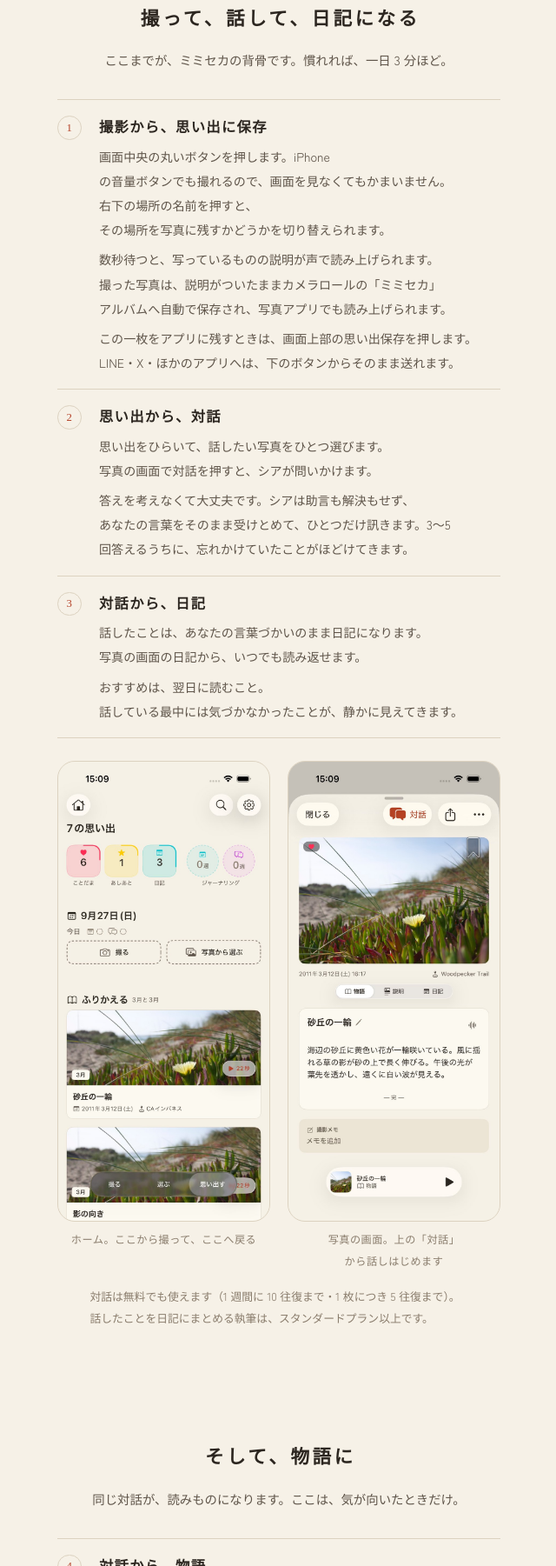
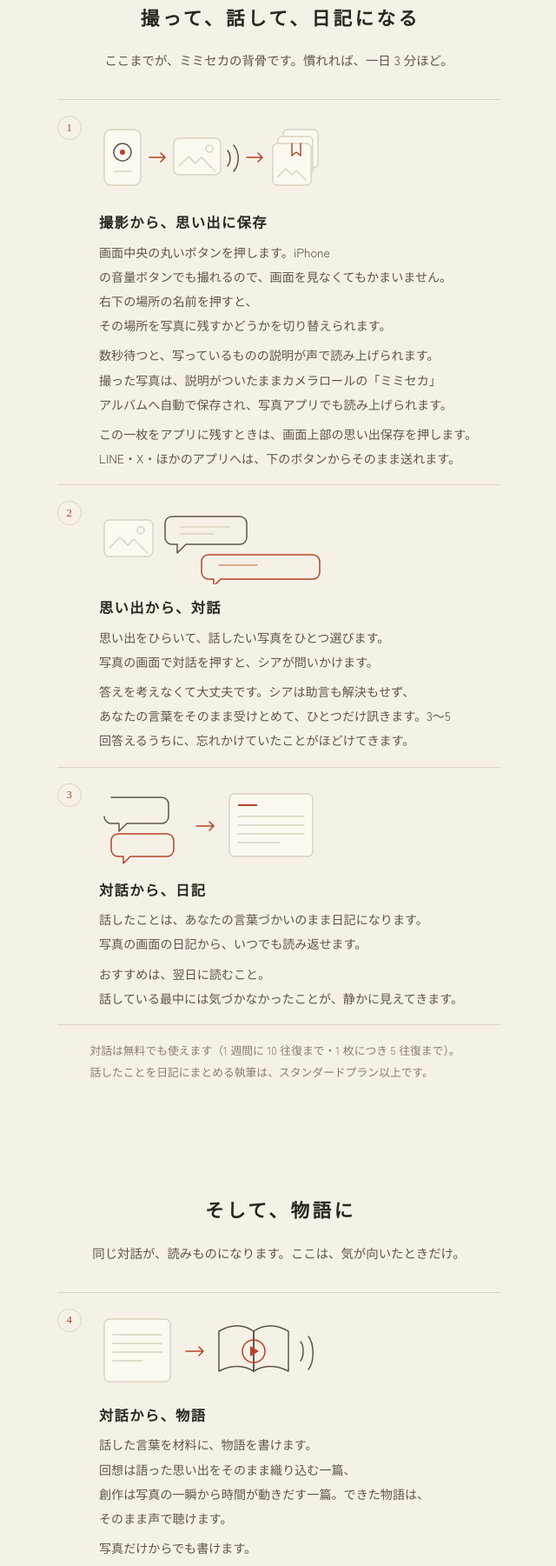
Before and after one commit to akito8639/mimiseka-site, a plain HTML site: page scia/howto.html in a window 1280 px wide. Shown: the part 447-2248 px from the top of the page at 87% size, without its empty margins (319-959 px from the left). Drawn offline with Linux system fonts and the light colour scheme; a web font is replaced by a local one.

Commit message:
各ステップに挿絵を —— 写しをやめ、線画 4 枚（撮影→保存／写真と対話／対話から日記／日記から物語）。文字を入れないので翻訳不要
Co-Authored-By: Claude Opus 5 <noreply@anthropic.com>

```diff
--- a/scia/howto.html
+++ b/scia/howto.html
@@ -6,8 +6,8 @@
 <title>使い方 — ミミセカ シア</title>
 <link rel="preconnect" href="https://fonts.googleapis.com">
 <link rel="stylesheet" href="https://fonts.googleapis.com/css2?family=Zen+Old+Mincho:wght@500;700&family=Zen+Kaku+Gothic+New:wght@400;500;700&display=swap">
-<link rel="stylesheet" href="../site.css?v=20260927a">
-<script src="../site.js?v=20260927a" defer></script>
+<link rel="stylesheet" href="../site.css?v=20260927c">
+<script src="../site.js?v=20260927c" defer></script>
 <link rel="icon" type="image/png" sizes="64x64" href="../brand/favicon.png">
 <link rel="apple-touch-icon" href="../brand/apple-touch-icon.png">
 <meta name="theme-color" content="#F6F1E7">
@@ -40,6 +40,14 @@
   .shot { margin: 0; }
   .shot img { display: block; width: 100%; height: auto; border-radius: 20px; border: 1px solid var(--hair); background: var(--ground-inset); }
   .shot figcaption { margin-top: 8px; font-size: 0.76rem; color: var(--ink-3); text-align: center; letter-spacing: 0.04em; }
+  /* ステップの挿絵。線は髪線と本文色、朱は 1 つだけ。文字は入れない（翻訳不要）*/
+  .step-art { margin: 2px 0 12px; }
+  .step-art svg { display: block; width: 100%; max-width: 260px; height: auto; }
+  .step-art svg .ln { fill: none; stroke: var(--ink-2); stroke-width: 1.5; stroke-linecap: round; stroke-linejoin: round; }
+  .step-art svg .hr { fill: none; stroke: var(--hair); stroke-width: 1.5; stroke-linecap: round; stroke-linejoin: round; }
+  .step-art svg .ac { fill: none; stroke: var(--shu); stroke-width: 1.5; stroke-linecap: round; stroke-linejoin: round; }
+  .step-art svg .acf { fill: var(--shu); }
+  .step-art svg .pf { fill: var(--ground-raised); stroke: var(--hair); stroke-width: 1.5; }
 </style>
 </head>
 <body>
@@ -59,32 +67,53 @@
     <p class="sec-note">ここまでが、ミミセカの背骨です。慣れれば、一日 3 分ほど。</p>
     <ol class="steps-list">
       <li>
+        <div class="step-art"><svg viewBox="0 0 260 96" role="img" aria-hidden="true" focusable="false">
+  <rect class="pf" x="6" y="16" width="42" height="64" rx="8"/>
+  <circle class="ln" cx="27" cy="42" r="10"/><circle class="acf" cx="27" cy="42" r="3"/>
+  <path class="hr" d="M17 64h20"/>
+  <path class="ac" d="M58 48h18m0 0-5-5m5 5-5 5"/>
+  <rect class="pf" x="86" y="26" width="54" height="42" rx="6"/>
+  <path class="hr" d="M92 58l11-11 8 8 7-7 16 16"/><circle class="hr" cx="127" cy="38" r="4"/>
+  <path class="ln" d="M148 40c4 5 4 13 0 18M155 34c7 8 7 22 0 30"/>
+  <path class="ac" d="M170 48h18m0 0-5-5m5 5-5 5"/>
+  <rect class="pf" x="212" y="16" width="40" height="44" rx="5"/>
+  <rect class="pf" x="206" y="24" width="40" height="44" rx="5"/>
+  <rect class="pf" x="200" y="32" width="44" height="48" rx="5"/>
+  <path class="hr" d="M206 70l9-9 7 7 5-5 11 11"/>
+  <path class="ac" d="M232 32v14l-5-4-5 4V32"/>
+</svg></div>
         <b>撮影から、思い出に保存</b>
         <p>画面中央の丸いボタンを押します。iPhone の音量ボタンでも撮れるので、画面を見なくてもかまいません。右下の場所の名前を押すと、その場所を写真に残すかどうかを切り替えられます。</p>
         <p>数秒待つと、写っているものの説明が声で読み上げられます。撮った写真は、説明がついたままカメラロールの「ミミセカ」アルバムへ自動で保存され、写真アプリでも読み上げられます。</p>
         <p>この一枚をアプリに残すときは、画面上部の<span class="key">思い出保存</span>を押します。LINE・X・ほかのアプリへは、下のボタンからそのまま送れます。</p>
       </li>
       <li>
+        <div class="step-art"><svg viewBox="0 0 260 96" role="img" aria-hidden="true" focusable="false">
+  <rect class="pf" x="6" y="22" width="56" height="42" rx="6"/>
+  <path class="hr" d="M12 54l12-12 9 9 7-7 16 16"/><circle class="hr" cx="48" cy="34" r="4"/>
+  <path class="ln" d="M84 18h78a8 8 0 0 1 8 8v16a8 8 0 0 1-8 8H100l-10 10V50h-6a8 8 0 0 1-8-8V26a8 8 0 0 1 8-8z"/>
+  <path class="hr" d="M94 30h56M94 38h38"/>
+  <path class="ac" d="M126 62h120a8 8 0 0 1 8 8v12a8 8 0 0 1-8 8H140l-8 8v-8h-6a8 8 0 0 1-8-8V70a8 8 0 0 1 8-8z"/>
+  <path class="ac" d="M138 74h44" opacity="0.55"/>
+</svg></div>
         <b>思い出から、対話</b>
         <p><span class="key">思い出</span>をひらいて、話したい写真をひとつ選びます。写真の画面で<span class="key">対話</span>を押すと、シアが問いかけます。</p>
         <p>答えを考えなくて大丈夫です。シアは助言も解決もせず、あなたの言葉をそのまま受けとめて、ひとつだけ訊きます。3〜5 回答えるうちに、忘れかけていたことがほどけてきます。</p>
       </li>
       <li>
+        <div class="step-art"><svg viewBox="0 0 260 96" role="img" aria-hidden="true" focusable="false">
+  <path class="ln" d="M6 16h58a8 8 0 0 1 8 8v14a8 8 0 0 1-8 8H24l-9 9V46H6a8 8 0 0 1-8-8" transform="translate(8,0)"/>
+  <path class="ac" d="M22 58h56a8 8 0 0 1 8 8v10a8 8 0 0 1-8 8H36l-8 8v-8h-6a8 8 0 0 1-8-8V66a8 8 0 0 1 8-8z"/>
+  <path class="ac" d="M112 49h20m0 0-5-5m5 5-5 5"/>
+  <rect class="pf" x="150" y="12" width="96" height="72" rx="6"/>
+  <path class="acf" d="M160 24h22v2h-22z"/>
+  <path class="hr" d="M160 38h76M160 48h76M160 58h76M160 68h48"/>
+</svg></div>
         <b>対話から、日記</b>
         <p>話したことは、あなたの言葉づかいのまま日記になります。写真の画面の<span class="key">日記</span>から、いつでも読み返せます。</p>
         <p>おすすめは、翌日に読むこと。話している最中には気づかなかったことが、静かに見えてきます。</p>
       </li>
     </ol>
-    <div class="shots">
-      <figure class="shot">
-        <img src="../shot/home.jpg" alt="アプリのホーム画面。上に「7 の思い出」と、ことだま・あしあと・日記の数を示す小さなタイル。下に今日の日付と「撮る」「写真から選ぶ」のボタン、その下に「ふりかえる」として過去の写真のカードが並んでいる。" width="780" height="1696" loading="lazy">
-        <figcaption>ホーム。ここから撮って、ここへ戻る</figcaption>
-      </figure>
-      <figure class="shot">
-        <img src="../shot/chapter.jpg" alt="写真の画面。上に「対話」のボタン。写真の下に撮った日付と場所、物語・説明・日記のタブ、そして物語の本文「砂丘の一輪——海辺の砂丘に黄色い花が一輪咲いている」。いちばん下に朗読の再生バー。" width="780" height="1696" loading="lazy">
-        <figcaption>写真の画面。上の「対話」から話しはじめます</figcaption>
-      </figure>
-    </div>
     <p class="note-line">対話は無料でも使えます（1 週間に 10 往復まで・1 枚につき 5 往復まで）。話したことを日記にまとめる執筆は、スタンダードプラン以上です。</p>
   </section>
 
@@ -93,6 +122,16 @@
     <p class="sec-note">同じ対話が、読みものになります。ここは、気が向いたときだけ。</p>
     <ol class="steps-list cont">
       <li>
+        <div class="step-art"><svg viewBox="0 0 260 96" role="img" aria-hidden="true" focusable="false">
+  <rect class="pf" x="6" y="12" width="76" height="72" rx="6"/>
+  <path class="hr" d="M16 30h56M16 40h56M16 50h56M16 60h34"/>
+  <path class="ac" d="M100 49h20m0 0-5-5m5 5-5 5"/>
+  <path class="ln" d="M138 26c14-8 28-8 40 0v46c-12-7-26-7-40 0z"/>
+  <path class="ln" d="M218 26c-14-8-28-8-40 0v46c12-7 26-7 40 0z"/>
+  <path class="ln" d="M178 26v46"/>
+  <circle class="ac" cx="178" cy="49" r="13"/><path class="acf" d="M174 43l10 6-10 6z"/>
+  <path class="ln" d="M232 38c4 5 4 17 0 22M241 32c7 9 7 29 0 38"/>
+</svg></div>
         <b>対話から、物語</b>
         <p>話した言葉を材料に、物語を書けます。<span class="key">回想</span>は語った思い出をそのまま織り込む一篇、<span class="key">創作</span>は写真の一瞬から時間が動きだす一篇。できた物語は、そのまま声で聴けます。</p>
         <p>写真だけからでも書けます。タイトル横の<span class="key">鉛筆</span>から<span class="key">自動で生成する</span>を選ぶと、語り・情景・創作・感性・観察・内省・エッセイ・絵日記・五感・視線誘導から文体を選べます。鍵マークのついた文体は、上位のプランで開きます。</p>
```
Also changed, not shown: about.html (+2 -2 lines), accessibility.html (+2 -2 lines), contact.html (+2 -2 lines), index.html (+3 -3 lines), lupe/index.html (+2 -2 lines), news.html (+3 -3 lines), scia/camera.html (+2 -2 lines), scia/index.html (+2 -2 lines), shot/chapter.jpg (deleted), shot/home.jpg (deleted).
